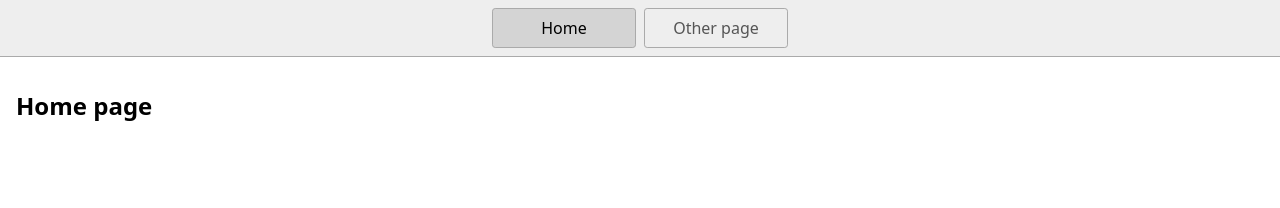
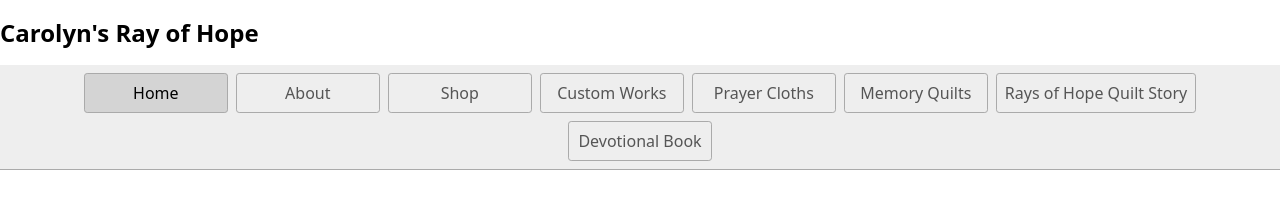
Before and after one commit to chrismo/rays-of-hope-staging, a website: page index.html in a window 1280 px wide. Drawn offline with Linux system fonts and the light colour scheme.

Commit message:
added notes and buttons of sections for set up

```diff
--- a/index.html
+++ b/index.html
@@ -1,19 +1,23 @@
 <!DOCTYPE html>
 <html lang="en">
   <head>
-    <title>Ray of Hope</title>
+    <title> Carolyn's Ray of Hope</title>
     <meta charset="UTF-8" />
     <meta name="viewport" content="width=device-width" />
     <link rel="stylesheet" href="styles.css" />
     <script type="module" src="script.js"></script>
   </head>
   <body>
+    <h1>Carolyn's Ray of Hope</h1>
     <nav>
       <a href="/" aria-current="page">Home</a>
-      <a href="/page2.html">Other page</a>
+      <a href="/page2.html">About</a>
+      <a href="/">Shop</a>
+      <a href="/">Custom Works</a>
+      <a href="/">Prayer Cloths</a>
+      <a href="/">Memory Quilts</a>
+      <a href="/">Rays of Hope Quilt Story</a>
+      <a href="/">Devotional Book</a>
     </nav>
-    <main>
-      <h1>Home page</h1>
-    </main>
   </body>
 </html>
```
Also changed, not shown: README.md.
